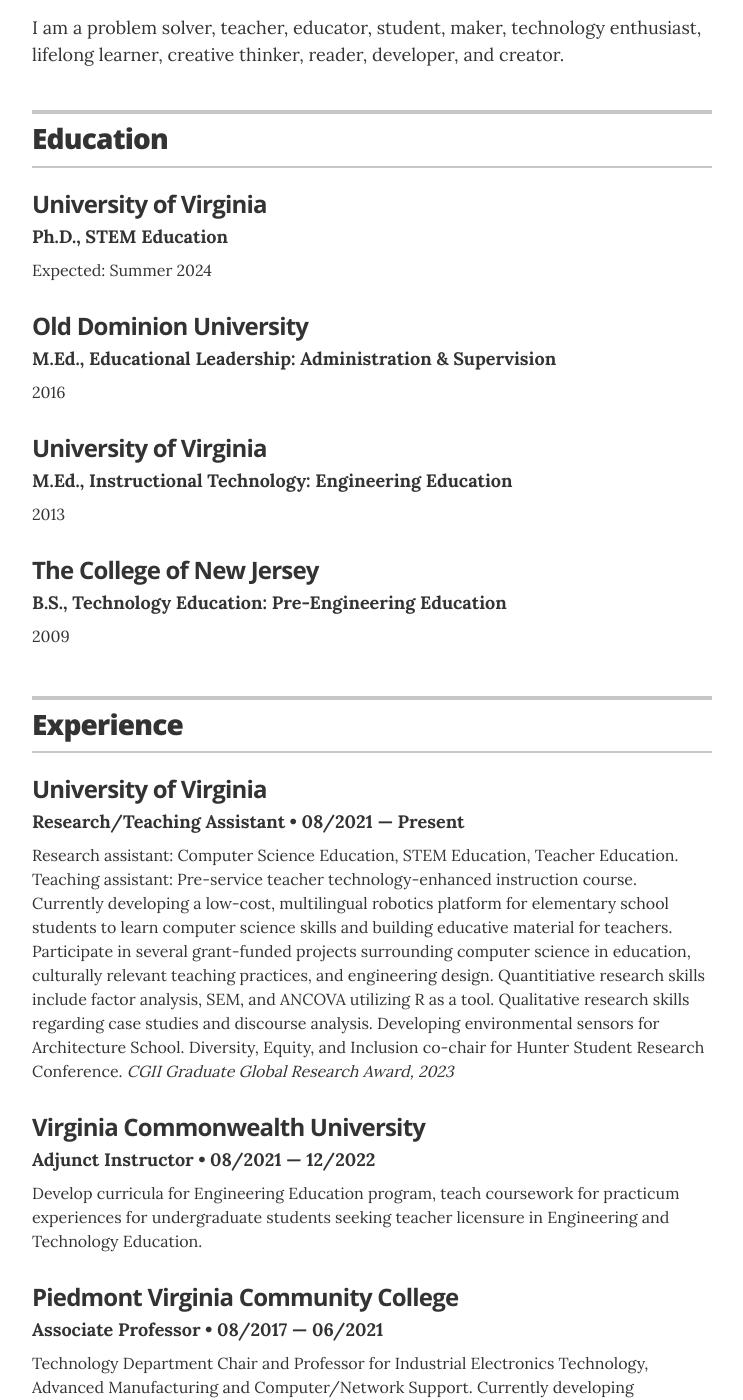
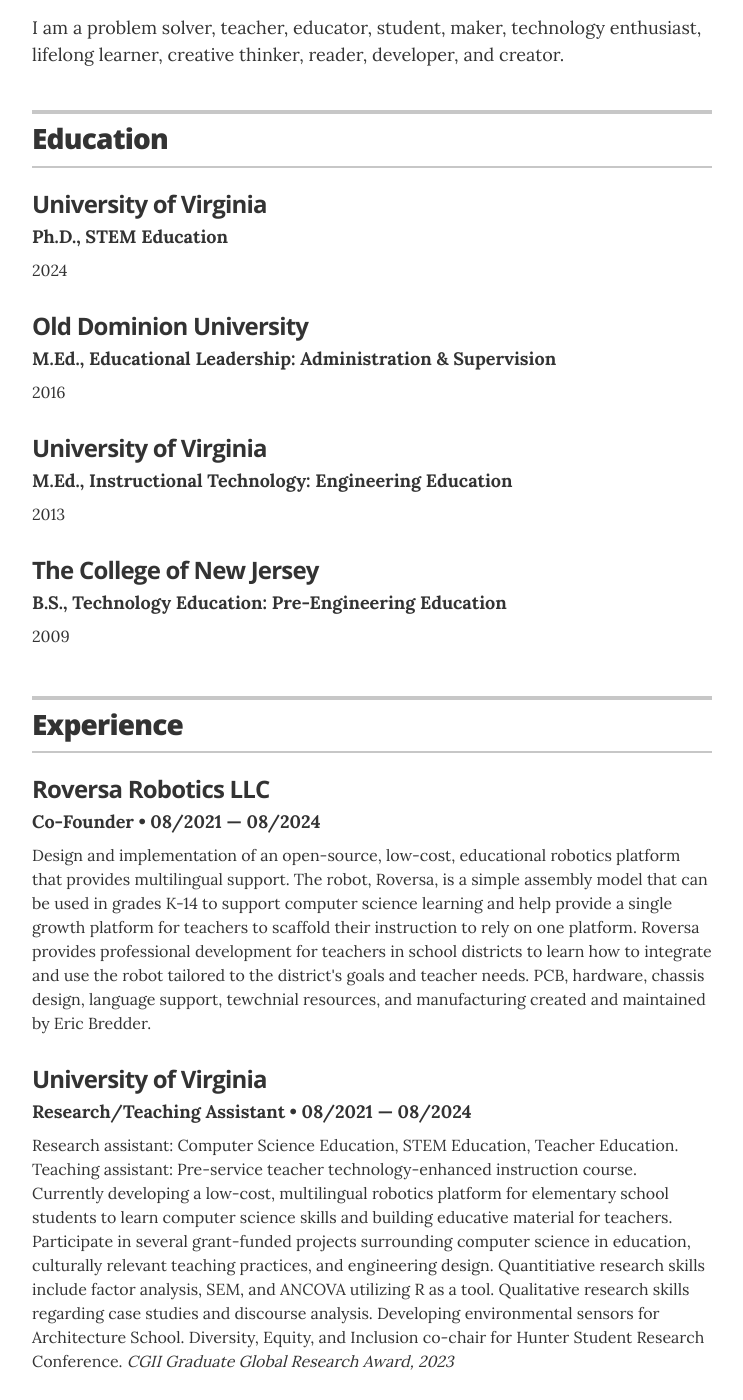
Before and after one commit to eabredder/eabredder.github.io, a Jekyll site: the page built from index.html, in a window 1280 px wide and 1400 px high, scrolled down 257 px. Shown: the whole window, without its empty margins (268-1011 px from the left). Built offline with Jekyll 4.4.1, drawn with Linux system fonts in a browser that asks for light colours; some of the changed text lies outside the part shown.

Commit message:
Update resume.html

```diff
--- a/_layouts/resume.html
+++ b/_layouts/resume.html
@@ -50,7 +50,7 @@
         <div class="resume-item" itemscope itemprop="worksFor" itemtype="http://schema.org/CollegeOrUniversity">
           <h3 class="resume-item-title" itemprop="name">University of Virginia</h3>
           <h4 class="resume-item-details" itemprop="description">Ph.D., STEM Education </h4>
-          <p class="resume-item-copy">Expected: Summer 2024</p>
+          <p class="resume-item-copy">2024</p>
         </div>
 
         <div class="resume-item" itemscope itemprop="worksFor" itemtype="http://schema.org/CollegeOrUniversity">
@@ -97,11 +97,18 @@
 
         </div> end of resume-item -->
 
+        <!-- another resume item -->
+        <div class="resume-item" itemscope itemprop="worksFor" itemtype="http://schema.org/Organization">
+          <h3 class="resume-item-title" itemprop="name">Roversa Robotics LLC</h3>
+          <h4 class="resume-item-details" itemprop="description">Co-Founder &bull; 08/2021 &mdash; 08/2024</h4>
+          <p class="resume-item-copy">Design and implementation of an open-source, low-cost, educational robotics platform that provides multilingual support. The robot, Roversa, is a simple assembly model that can be used in grades K-14 to support computer science learning and help provide a single growth platform for teachers to scaffold their instruction to rely on one platform. Roversa provides professional development for teachers in school districts to learn how to integrate and use the robot tailored to the district's goals and teacher needs. PCB, hardware, chassis design, language support, tewchnial resources, and manufacturing created and maintained by Eric Bredder.</p>
+
+          </div><!-- end of resume-item -->
 
         <!-- another resume item -->
         <div class="resume-item" itemscope itemprop="worksFor" itemtype="http://schema.org/Organization">
           <h3 class="resume-item-title" itemprop="name">University of Virginia</h3>
-          <h4 class="resume-item-details" itemprop="description">Research/Teaching Assistant &bull; 08/2021 &mdash; Present</h4>
+          <h4 class="resume-item-details" itemprop="description">Research/Teaching Assistant &bull; 08/2021 &mdash; 08/2024</h4>
           <p class="resume-item-copy">Research assistant: Computer Science Education, STEM Education, Teacher Education. Teaching assistant: Pre-service teacher technology-enhanced instruction course. Currently developing a low-cost, multilingual robotics platform for elementary school students to learn computer science skills and building educative material for teachers. Participate in several grant-funded projects surrounding computer science in education, culturally relevant teaching practices, and engineering design. Quantitiative research skills include factor analysis, SEM, and ANCOVA utilizing R as a tool. Qualitative research skills regarding case studies and discourse analysis. Developing environmental sensors for Architecture School. Diversity, Equity, and Inclusion co-chair for Hunter Student Research Conference. <em>CGII Graduate Global Research Award, 2023</em></p>
 
           </div><!-- end of resume-item -->
@@ -109,7 +116,7 @@
         <!-- another resume item -->
         <div class="resume-item" itemscope itemprop="worksFor" itemtype="http://schema.org/Organization">
           <h3 class="resume-item-title" itemprop="name">Virginia Commonwealth University</h3>
-          <h4 class="resume-item-details" itemprop="description">Adjunct Instructor &bull; 08/2021 &mdash; 12/2022</h4>
+          <h4 class="resume-item-details" itemprop="description">Adjunct Instructor &bull; 08/2021 &mdash; Present</h4>
           <p class="resume-item-copy">Develop curricula for Engineering Education program, teach coursework for practicum experiences for undergraduate students seeking teacher licensure in Engineering and Technology Education.</p>
 
           </div><!-- end of resume-item -->
```
